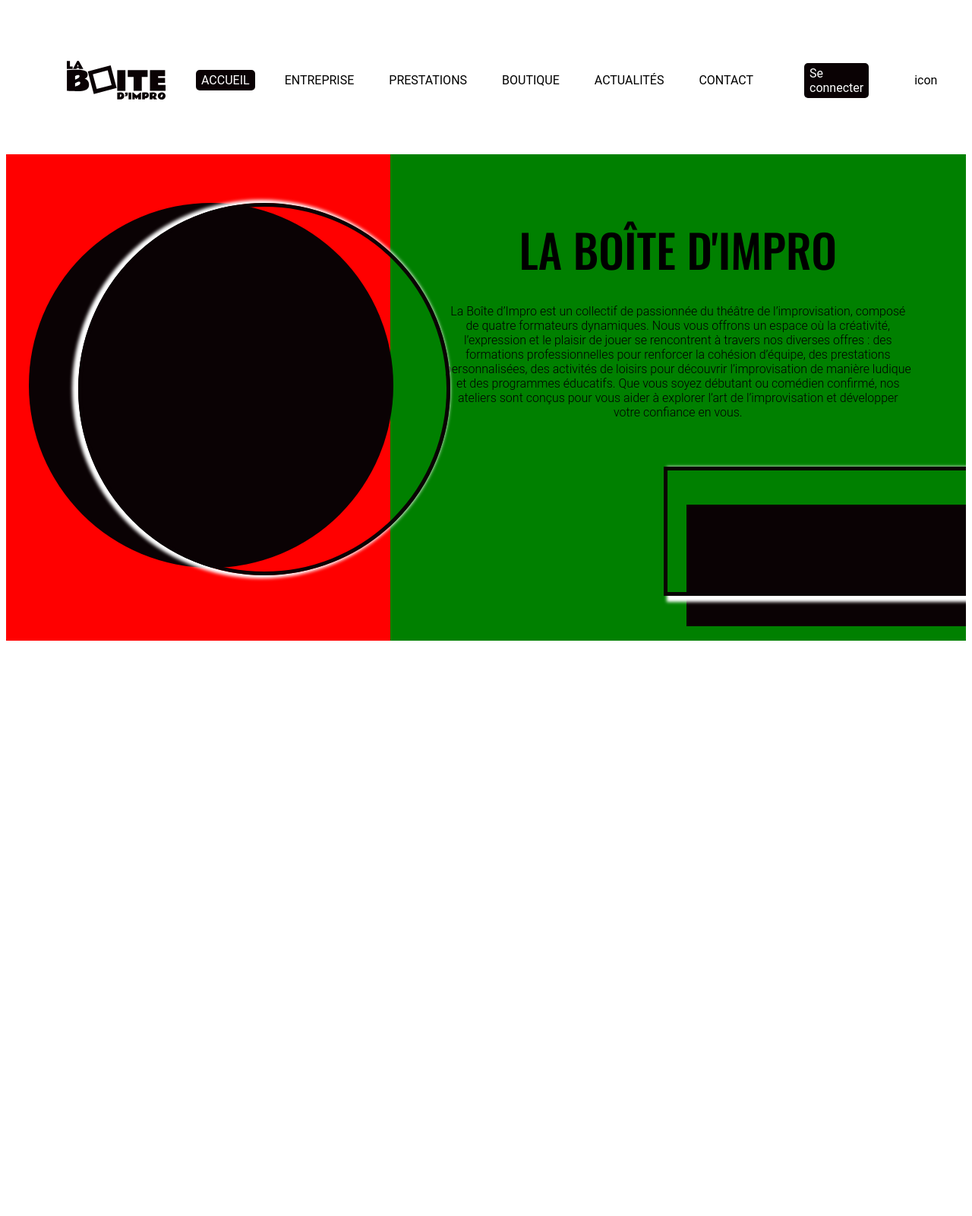
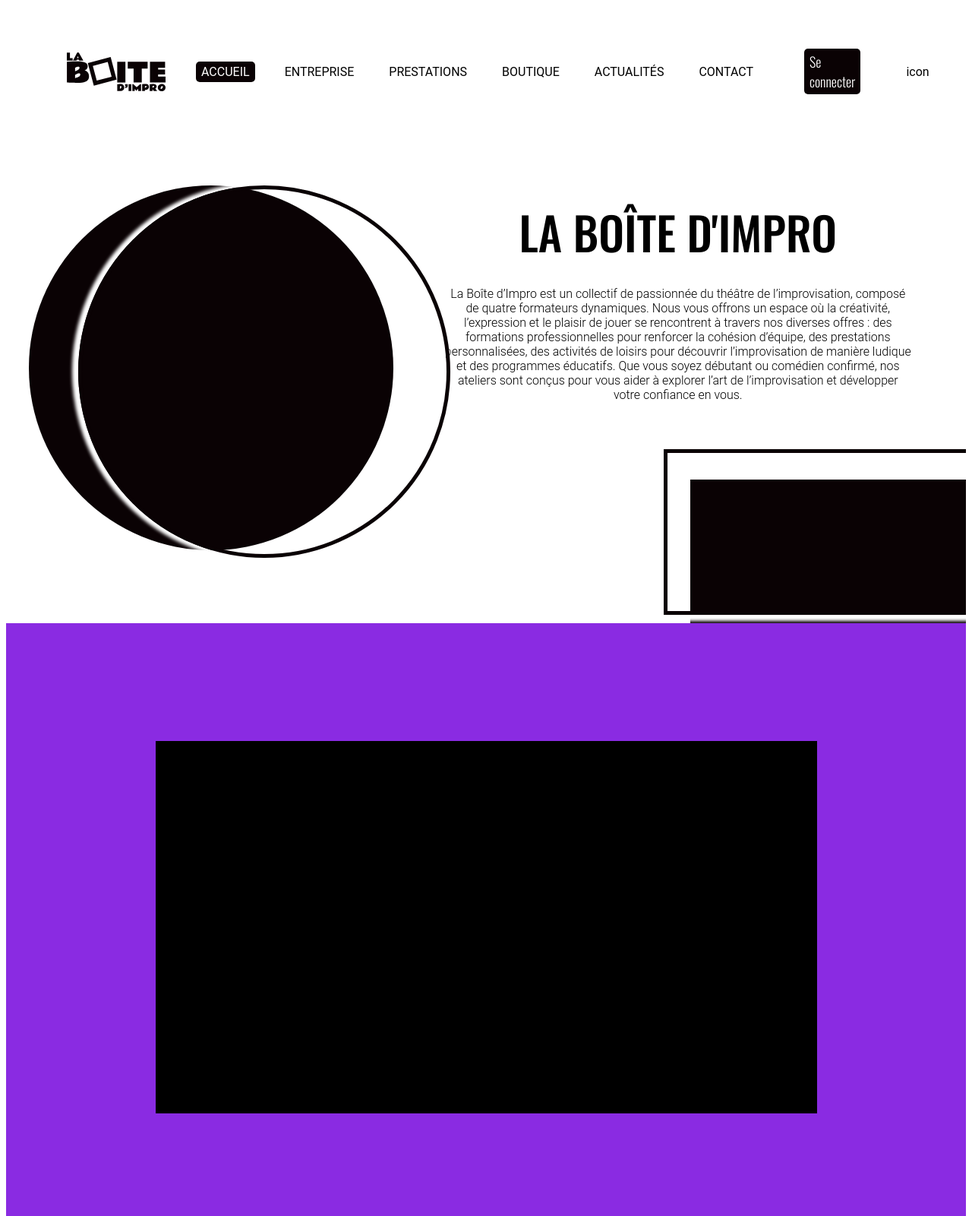
Before and after one commit to Heos7/boiteimpro, a plain HTML site: page index.html in a window 1280 px wide. Shown: the top 1600 px of the page at 76% size. Before the commit the page ends 851 px from the top, so only its background shows below. Drawn offline with nearby package versions, Linux system fonts and the light colour scheme.

Commit message:
accueil suite

```diff
--- a/index.css
+++ b/index.css
@@ -6,7 +6,7 @@
     display: flex;
     justify-content: space-between;
     align-items: center;
-    padding: 4.5rem 5rem;
+    padding: 3.5rem 5rem;
     font-family: 'Roboto', sans-serif;
 }
 
@@ -26,6 +26,8 @@ p
     font-family: 'Roboto', sans-serif;
     font-weight: 300;
 }
+
+
 
 #nav
 {
@@ -63,11 +65,17 @@ p
 
 .bouton
 {
+    font-family: 'oswald', sans-serif;
+    font-weight: 300;
+    font-size: 18px;
     padding: 4px 7px;
     border-radius: 5px;
     background-color: #0A0204;
     color: white;
 }
+
+
+
 
 .top
 {
@@ -76,7 +84,6 @@ p
 
 .left
 {
-    background-color: red;
     height: 80vh;
     width:40%;
 }
@@ -85,7 +92,6 @@ p
 {
     display: flex;
     flex-direction: column;
-    background-color: green;
     height: 80vh;
     width: 60%;
     overflow: hidden;
@@ -112,3 +118,30 @@ h1
 {
     margin: 2rem 0px 20px 45rem;
 }
+
+
+
+.ticket
+{
+    display: flex;
+    align-items: center;
+    justify-content: center;
+    height: 100vh;
+    background-color: blueviolet;
+}
+
+#video
+{
+    height: 490px;
+    width: 871px;
+    background-color: black;
+}
+
+
+
+
+.caroussel
+{
+    height: 100vh;
+    background-color: green;
+}
--- a/index.html
+++ b/index.html
@@ -37,12 +37,23 @@
             <p>La Boîte d’Impro est un collectif de passionnée du théâtre de l’improvisation, composé de quatre formateurs dynamiques. Nous vous offrons un espace où la créativité, l’expression et le plaisir de jouer se rencontrent à travers nos diverses offres : des formations professionnelles pour renforcer la cohésion d’équipe, des prestations personnalisées, des activités de loisirs pour découvrir l’improvisation de manière ludique et des programmes éducatifs. Que vous soyez débutant ou comédien confirmé, nos ateliers sont conçus pour vous aider à explorer l’art de l’improvisation et développer votre confiance en vous. </p>
 
             <div style="width: 100%; height: 100%; position: relative" id="rectangle">
-                <div style="width: 40rem; height: 10rem; left: 30px; top: 50px; position: absolute; background: #0A0204"></div>
-                <div style="width: 40rem; height: 10rem; left: 0px; top: 0px; position: absolute; box-shadow: 8px 4px 4px 4px white; border: 5px #0A0204 solid"></div>
+                <div style="width: 40rem; height: 13rem; left: 35px; top: 40px; position: absolute; background: #0A0204"></div>
+                <div style="width: 40rem; height: 13rem; left: 0px; top: 0px; position: absolute; box-shadow: 8px 4px 4px 4px white; border: 5px #0A0204 solid"></div>
             </div>
         </div>
 
     </div>
 
+    <div class="ticket">
+
+        <div id="video">
+            <a href="#"></a>
+        </div>
+    </div>
+
+    <div class="caroussel">
+
+    </div>
+
 </body>
 </html>
```
